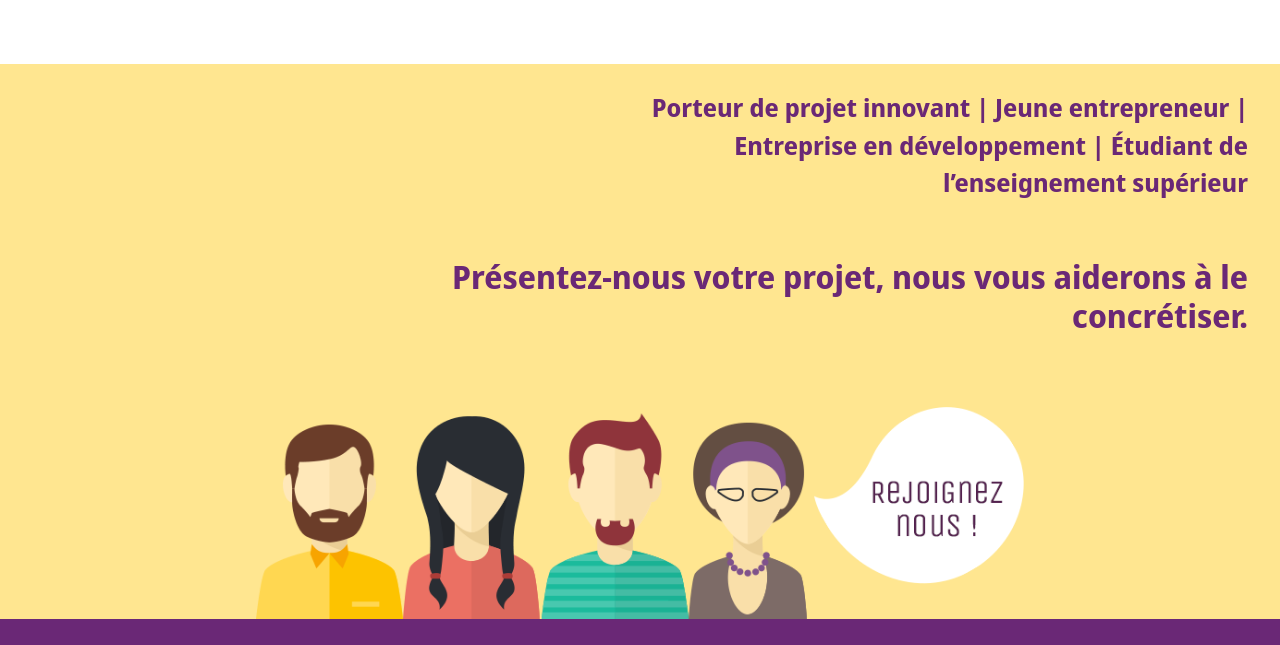
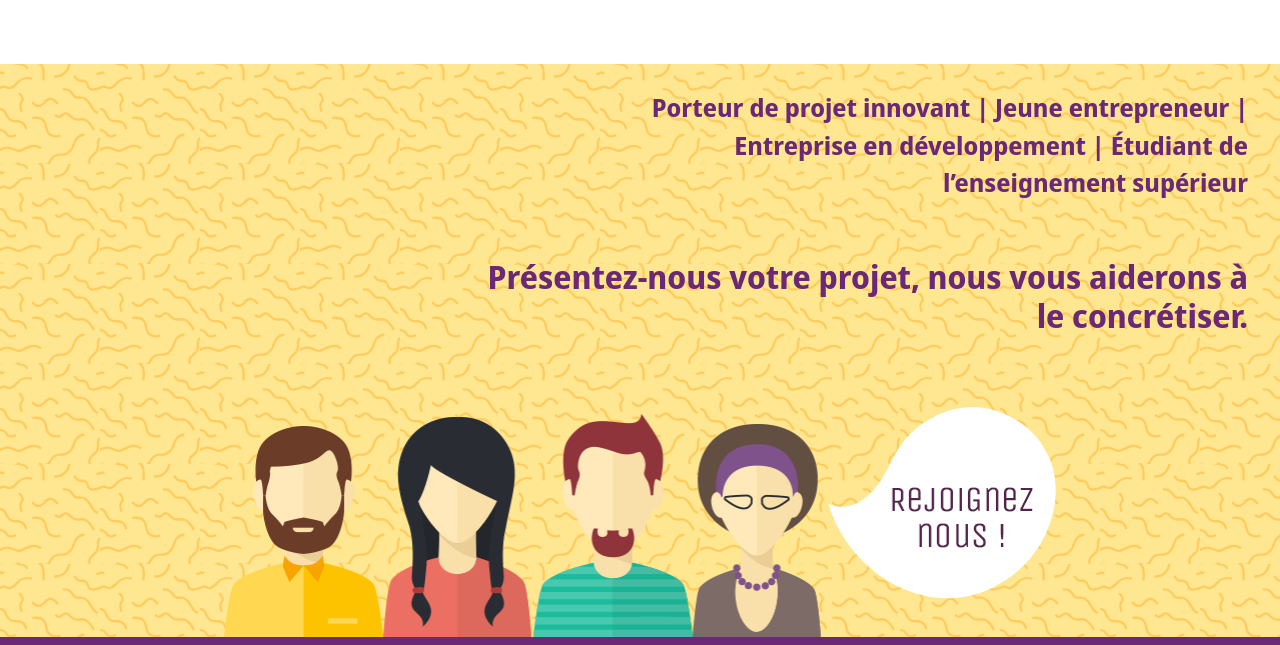
Before and after one commit to emmafaye6/rnc, a website: page index.html in a window 1280 px wide. Shown: the part 3258-3903 px from the top of the page. Drawn offline with Linux system fonts and the light colour scheme.

Commit message:
Added mail to on join us image, changed some styling to make website proportions more even

```diff
--- a/assets/styles.css
+++ b/assets/styles.css
@@ -148,7 +148,7 @@ h3 {
 
 .network_card_container {
   display: flex;
-  width: 80%;
+  width: 85%;
   justify-content: space-evenly;
   font-weight: 600;
   font-size: 1.563rem;
@@ -201,7 +201,7 @@ h3 {
   display: flex;
   flex-direction: column;
   margin-top: 4rem;
-  background: url("assets/images/pattern2.svg") #ffe690 repeat;
+  background: url("./images/pattern2.svg") #ffe690 repeat;
   width: 100%;
   height: auto;
   color: var(--color-purple);
@@ -213,20 +213,25 @@ h3 {
   padding-right: 2rem;
 }
 
+.joinuscontainer a {
+  text-decoration: none;
+  width: 65%;
+  display: flex;
+}
+
 .joinus_image {
-  width: 60%;
+  width: 100%;
   object-fit: contain;
   justify-self: flex-end;
 }
 
 .joinus_smalltext {
   display: inline-block;
-
   font-weight: 600;
   font-size: 1.563rem;
   line-height: 149.7%;
   text-align: right;
-  width: 70%;
+  width: 60%;
   height: fit-content;
   width: 50%;
   display: flex;
@@ -234,7 +239,7 @@ h3 {
 }
 
 .joinus_bigtext {
-  width: 70%;
+  width: 60%;
   text-align: right;
   font-weight: 700;
   font-size: 2rem;
@@ -360,6 +365,7 @@ a:active {
   .button {
     padding: 0.8rem 1rem;
     font-size: 1rem;
+    margin-top: 1rem;
   }
 
   .network_container {
@@ -383,7 +389,8 @@ a:active {
   }
 
   .network_icons {
-    width: 30%;
+    width: 25%;
+    margin: 1rem;
   }
 
   footer {
--- a/index.html
+++ b/index.html
@@ -128,7 +128,9 @@
           Présentez-nous votre projet, nous vous aiderons à le concrétiser.
         </p>
         <h2></h2>
-        <img src="./assets/icones/hipsters.png" alt="" class="joinus_image" />
+        <a href="mailto:communication@rouen-normandie-creation.fr"
+          ><img src="./assets/icones/hipsters.png" alt="" class="joinus_image"
+        /></a>
       </div>
     </main>
 
```
